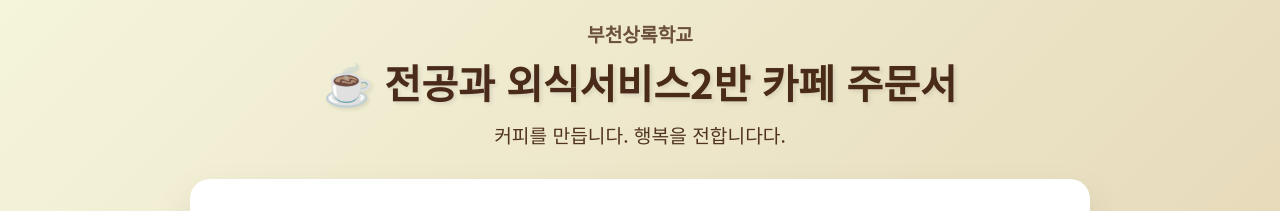
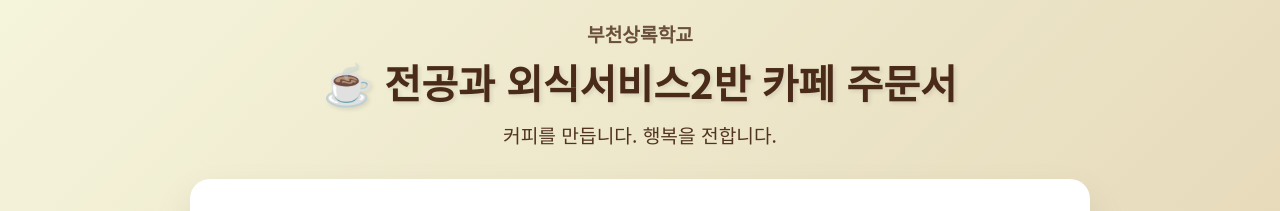
Before and after one commit to JIN-KYEONG/Sangrok-School, a plain HTML site: page index.html in a window 1280 px wide. Shown: the top 211 px of the page. Drawn offline with Linux system fonts and the light colour scheme.

Commit message:
Update index.html

```diff
--- a/index.html
+++ b/index.html
@@ -503,7 +503,7 @@
         <div class="header">
             <h3>부천상록학교</h3>
             <h1>☕ 전공과 외식서비스2반 카페 주문서</h1>
-            <p>커피를 만듭니다. 행복을 전합니다다.</p>
+            <p>커피를 만듭니다. 행복을 전합니다.</p>
         </div>
 
         <div class="order-form">
@@ -629,7 +629,6 @@
                         <div class="tumbler-num-btn" data-number="6">6번</div>
                         <div class="tumbler-num-btn" data-number="7">7번</div>
                         <div class="tumbler-num-btn" data-number="8">8번</div>
-
                     </div>
                 </div>
             </div>
```
